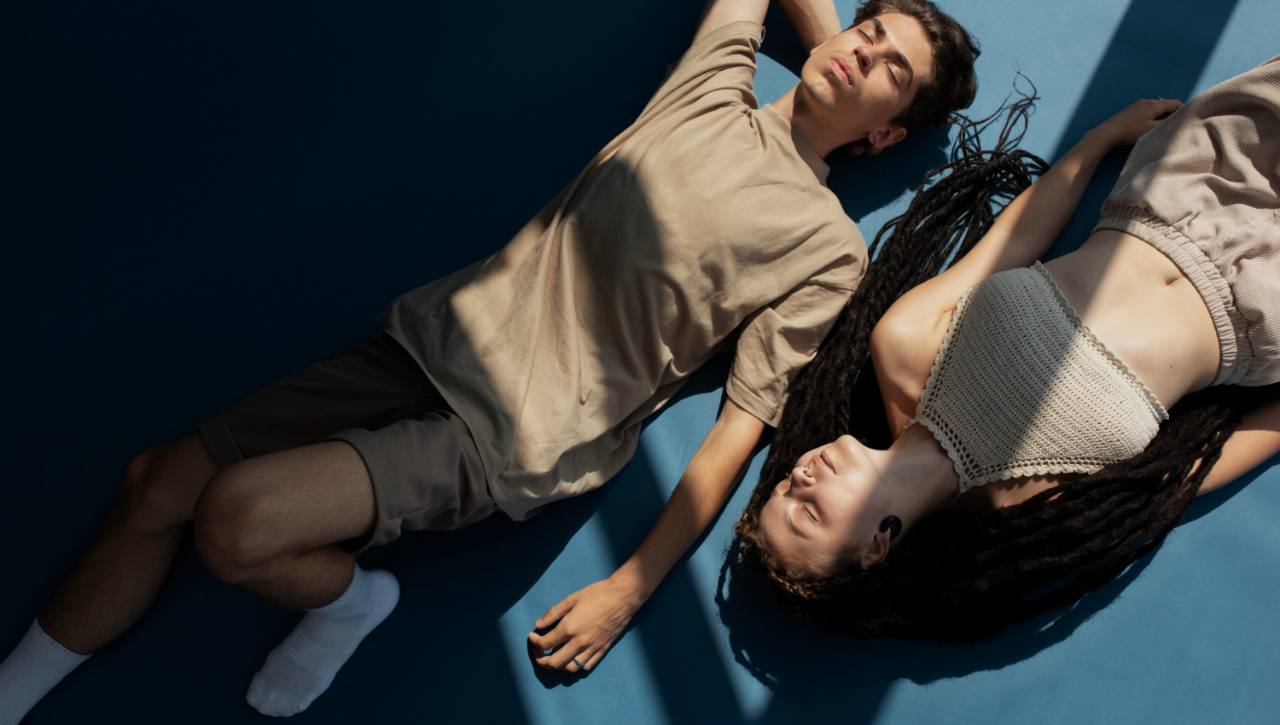
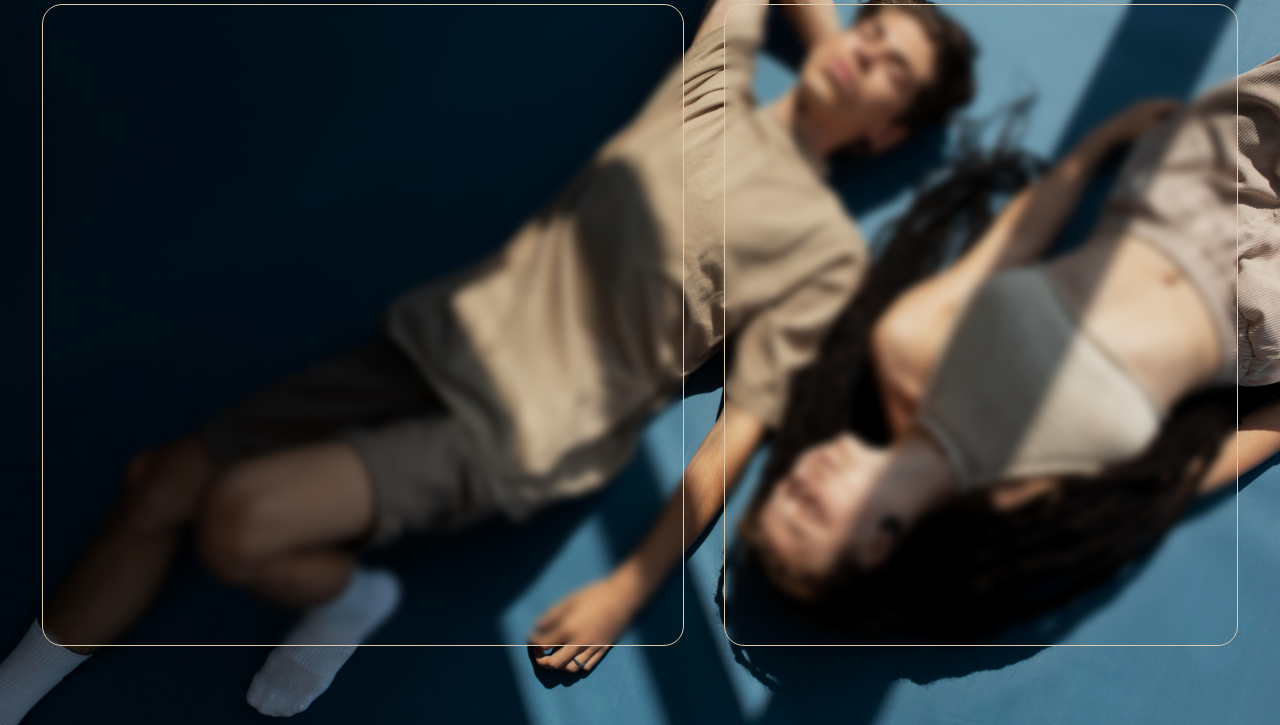
Before and after one commit to Caltafulla/WEB-FE-HTML-CSS-HW2-CAMILO-GUTI-RREZ-ALTAFULLA, a plain HTML site: page contact.html in a window 1280 px wide. Shown: the part 75-800 px from the top of the page. Drawn offline with Linux system fonts and the light colour scheme.

Commit message:
Contact Page Layout - Universal font changed
Final form of contact page.
External import ("Monstserrat" font).

```diff
--- a/contact.html
+++ b/contact.html
@@ -10,10 +10,13 @@
 <body class="contact-body">
     <main class="main">
         <h1>FORMULARIO DE CONTACTO</h1>
-        <section class="spam-place">
+        <section class="form-container">
+            <section class="spam-place">
 
-        </section>
-        <section class="info-spot">
+            </section>
+            <section class="info-spot">
+
+            </section>
 
         </section>
     </main>
--- a/styles.css
+++ b/styles.css
@@ -1,5 +1,6 @@
+@import url('https://fonts.googleapis.com/css2?family=Montserrat');
   * {
-    font-family: monospace;
+    font-family: "Montserrat";
   }
 
   body {
@@ -87,7 +88,7 @@
     box-sizing: border-box;
   }
 
-  .aside h4 {
+  .aside h5 {
     margin: 15px 15px 15px 15px;
   }
 
@@ -244,20 +245,42 @@
 }
 
 .main {
+  display: flex;
   align-items: center;
-  justify-content: center;
+  flex-direction: column;
+  justify-content: flex-start;
   text-align: center;
+  height: 100%;
+  width: 100%;
 }
 
 .main h1 {
   color: #ffffff;
+  padding: 20px 0;
+  margin: 0;
 }
 
-.main section{
-  border: 1px solid #333;
+.form-container {
+  display: flex;
+  width: 100%;
+  justify-content: center;
 }
 
+.spam-place, .info-spot{
+  border: 1px solid #f8e2c1;
+  border-radius: 20px;
+  backdrop-filter: blur(5px);
+  height: 80vh;
+  margin: 0 20px;
+}
 
+.spam-place{
+  width: 50%;
+}
+
+.info-spot{
+  width: 40%;
+}
 
 .opacity-courtain{
   position: absolute;
```
Also changed, not shown: index.html (+1 -1 lines).
